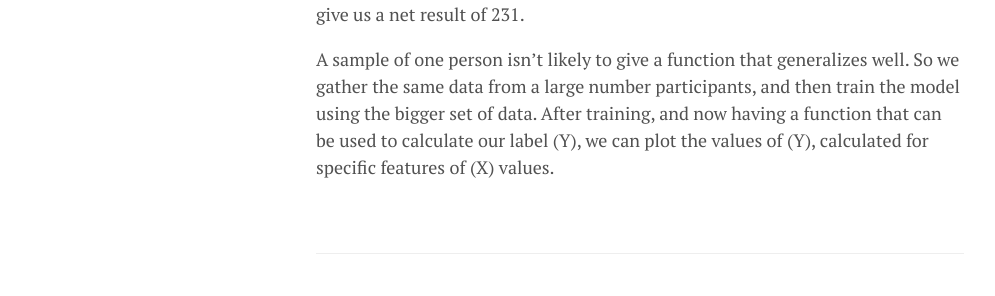
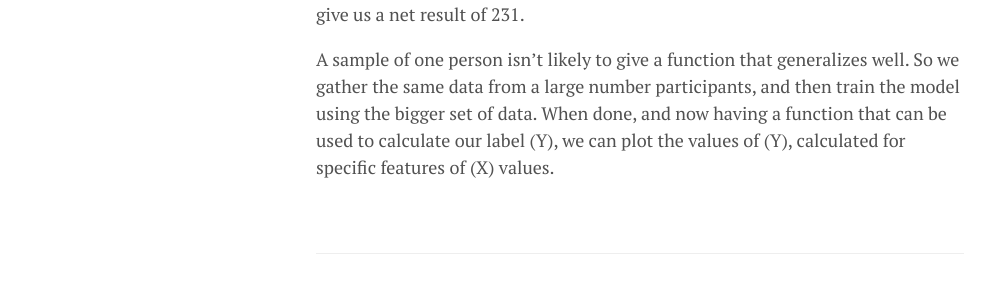
Before and after one commit to lgeurts/lgeurts.github.io, a Jekyll site: the page built from _posts/2018-06-29-artificial-intelligence-basics.md, in a window 1280 px wide. Shown: the part 1858-2154 px from the top of the page, without its empty margins (0-995 px from the left). Built offline with Jekyll 4.4.1, drawn with Linux system fonts in a browser that asks for light colours; nearby versions of some CDN libraries.

Commit message:
Update 2018-06-29-artificial-intelligence-basics.md

```diff
--- a/_posts/2018-06-29-artificial-intelligence-basics.md
+++ b/_posts/2018-06-29-artificial-intelligence-basics.md
@@ -41,4 +41,4 @@
 
 In this case we know all features and have a known label value of 231 calories. So we need our algorithm to learn a function that operates of all exercise features to give us a net result of 231.
 
-A sample of one person isn't likely to give a function that generalizes well. So we gather the same data from a large number participants, and then train the model using the bigger set of data. After training, and now having a function that can be used to calculate our label (Y), we can plot the values of (Y), calculated for specific features of (X) values.
+A sample of one person isn't likely to give a function that generalizes well. So we gather the same data from a large number participants, and then train the model using the bigger set of data. When done, and now having a function that can be used to calculate our label (Y), we can plot the values of (Y), calculated for specific features of (X) values.
```
